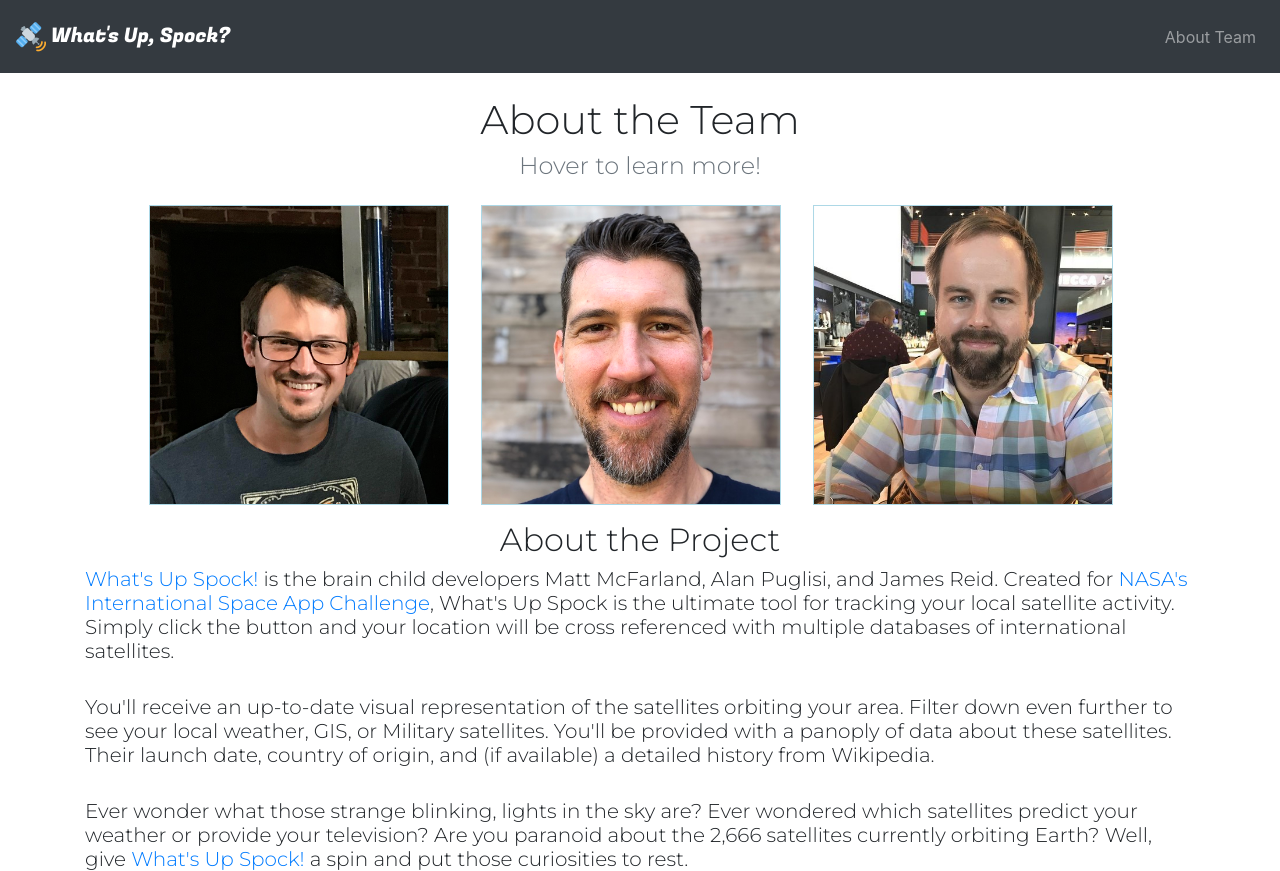
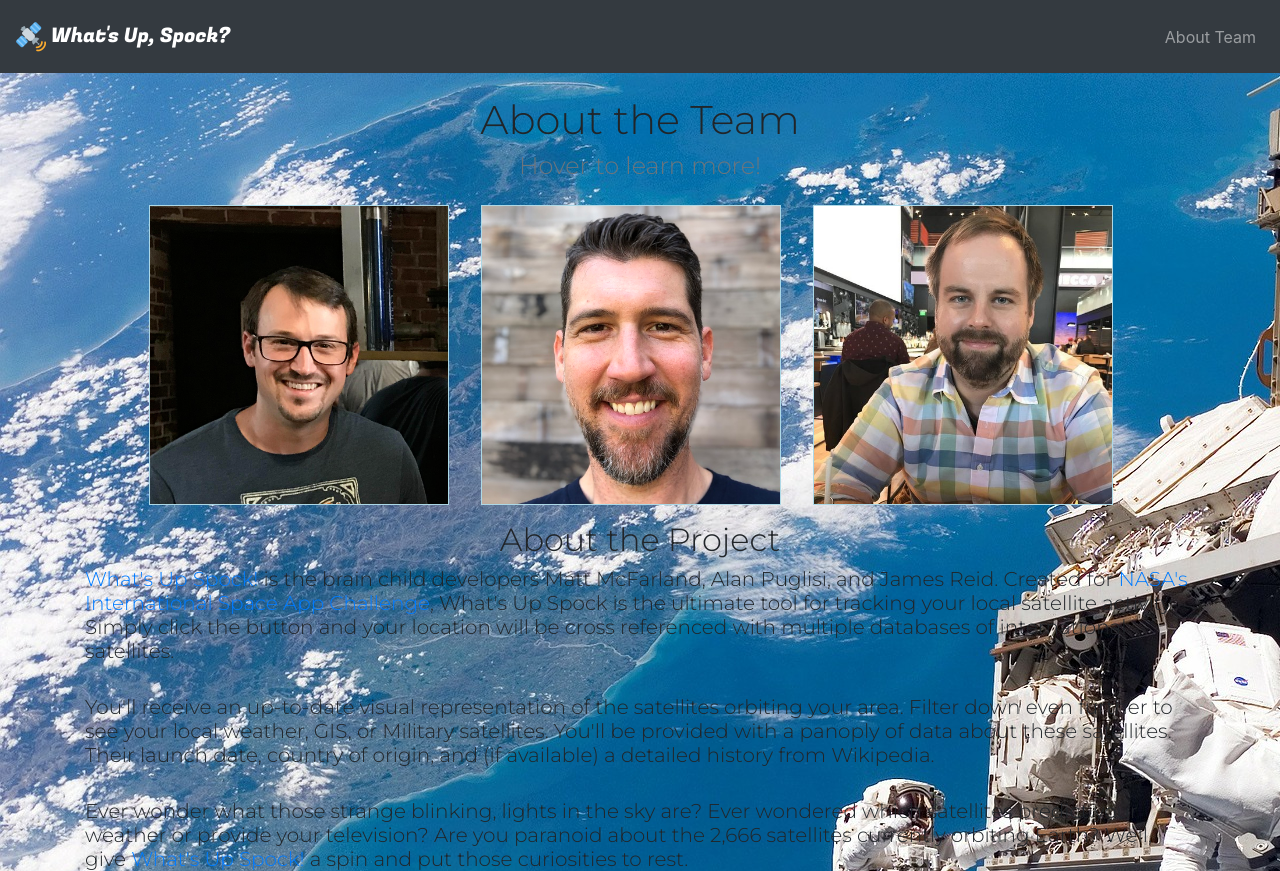
Before and after one commit to puglisac/orbital-sky, a Flask app: page /about in a window 1280 px wide. Run offline with Flask 2, Linux system fonts and the light colour scheme; some libraries are stand-ins or nearby versions.

Commit message:
background-image added

```diff
--- a/static/css/app.css
+++ b/static/css/app.css
@@ -1,3 +1,7 @@
+body {
+  background-image: url(../images/background-img.jpg);
+}
+
 .overlay-box {
   position: relative;
   width: 50%;
--- a/templates/app.html
+++ b/templates/app.html
@@ -1,6 +1,7 @@
 {% extends 'base.html' %}
 
 {% block content %}
+<div id="background-image">
 
   <div class="container h-100">
     <div class="row h-100 align-items-center">
@@ -17,4 +18,6 @@
   </div>
   <script src="{{ url_for('static', filename='node_modules/@nasaworldwind/worldwind/build/dist/worldwind.min.js')}}"></script>
   <script src="/static/js/app.js" defer></script>
+
+</div>
 {% endblock %}
```
Also changed, not shown: static/images/background-img.jpg (added). Lines whose indentation alone changed are shown as unchanged.
